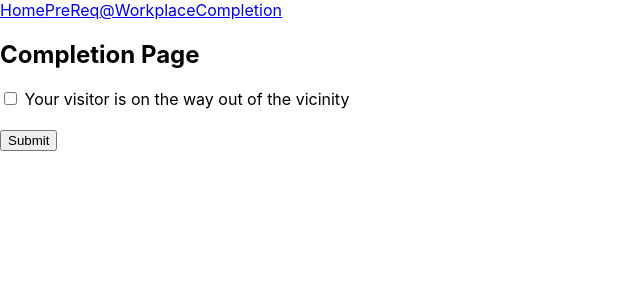
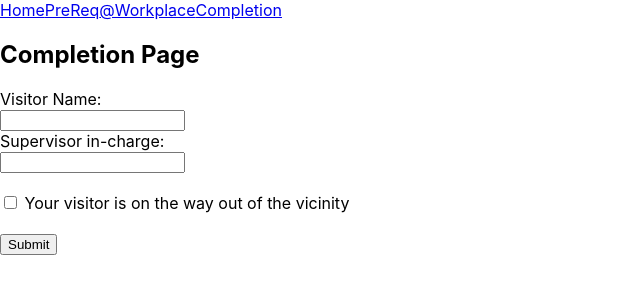
Before and after one commit to erickch123/psa-hackathon, a React (Create React App) app: page /Completion in a window 1280 px wide. Shown: the top 300 px of the page, without its empty margins (0-640 px from the left). Built offline with nearby package versions, Linux system fonts and the light colour scheme.

Commit message:
added some parts for completion and workspace

```diff
--- a/package.json
+++ b/package.json
@@ -41,5 +41,8 @@
       "last 1 firefox version",
       "last 1 safari version"
     ]
+  },
+  "devDependencies": {
+    "tailwindcss": "^3.1.8"
   }
 }
--- a/src/App.js
+++ b/src/App.js
@@ -6,9 +6,9 @@ import Workplace from "./pages/Workplace";
 import Completion from "./pages/Completion";
 import Navbar from "./components/Navbar";
 
+
 function App() {
   return (
-
     <div>
       <Navbar/>
  <Routes>
--- a/src/components/Navbar.js
+++ b/src/components/Navbar.js
@@ -4,16 +4,16 @@ export default function Navbar() {
       <header className="bg-sky-900 md:sticky top-0 z-10">
         <div className="container mx-auto flex flex-wrap p-5 flex-col md:flex-row items-center text-white">
           <nav className="md:mr-auto md:ml-4 md:py-1 md:pl-4 md:border-l md:border-gray-700	flex flex-wrap items-center text-base justify-center">
-          <a href="/Home" className="mr-5 hover:text-black">
+          <a class="navbar" href="/Home" className="mr-5 hover:text-black">
             Home
           </a>
-          <a href="/Prereq" className="mr-5 hover:text-black">
+          <a class="navbar" href="/Prereq" className="mr-5 hover:text-black">
             PreReq
           </a>
-          <a href="/atWorkplace" className="mr-5 hover:text-black">
+          <a class="navbar" href="/atWorkplace" className="mr-5 hover:text-black">
             @Workplace
           </a>
-          <a href="/Completion" className="mr-5 hover:text-black">
+          <a class="navbar" href="/Completion" className="mr-5 hover:text-black">
             Completion
           </a>
           </nav>
--- a/src/pages/Completion.js
+++ b/src/pages/Completion.js
@@ -4,6 +4,10 @@ export default function Completion() {
         <section>
         <h1>Completion Page</h1>
         <form>
+            <label for="visitor">Visitor Name:</label><br></br>
+            <input type="text" id="visitor" name="visitor"></input><br></br>
+            <label for="sup">Supervisor in-charge:</label><br></br>
+            <input type="text" id="sup" name="sup"></input><br></br><br></br>
             <input type="checkbox" id="visitorout" name="visitorout" value="otw"></input>
             <label for="visitorout"> Your visitor is on the way out of the vicinity</label><br></br><br></br>
             <input type="submit" value="Submit"></input>
--- a/src/pages/Workplace.js
+++ b/src/pages/Workplace.js
@@ -6,6 +6,8 @@ export default function Workplace() {
             <form>
                 <label for="visitor">Visitor Name:</label><br></br>
                 <input type="text" id="visitor" name="visitor"></input><br></br>
+                <label for="com">Company:</label><br></br>
+                <input type="text" id="com" name="com"></input><br></br>
                 <label for="phoneno">Phone number:</label><br></br>
                 <input type="text" id="phoneno" name="phoneno"></input><br></br>
                 <label for="sup">Supervisor in-charge:</label><br></br>
```
Also changed, not shown: src/index.css (line endings or trailing spaces), 2 other files (tests, documents, lock files or other folders).
